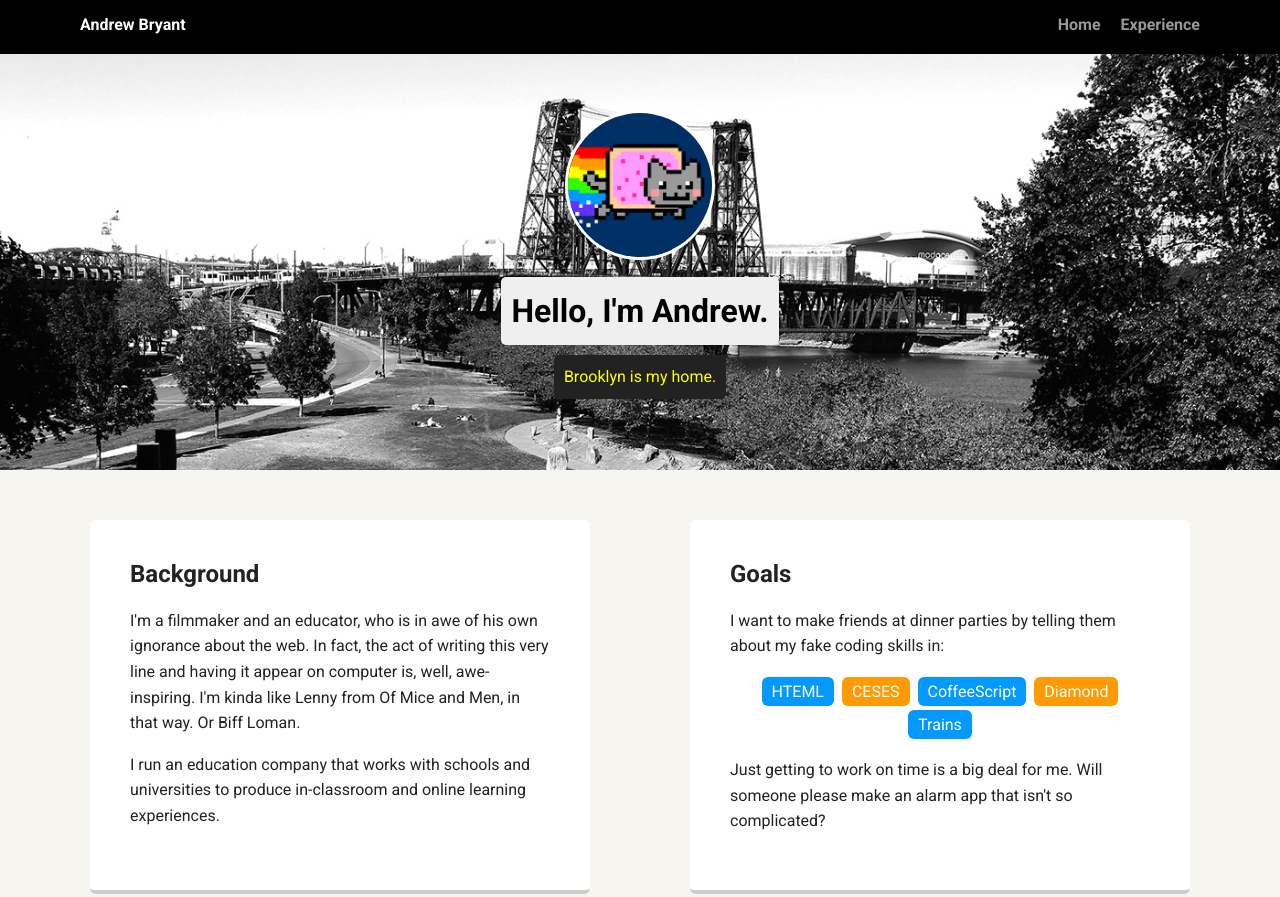
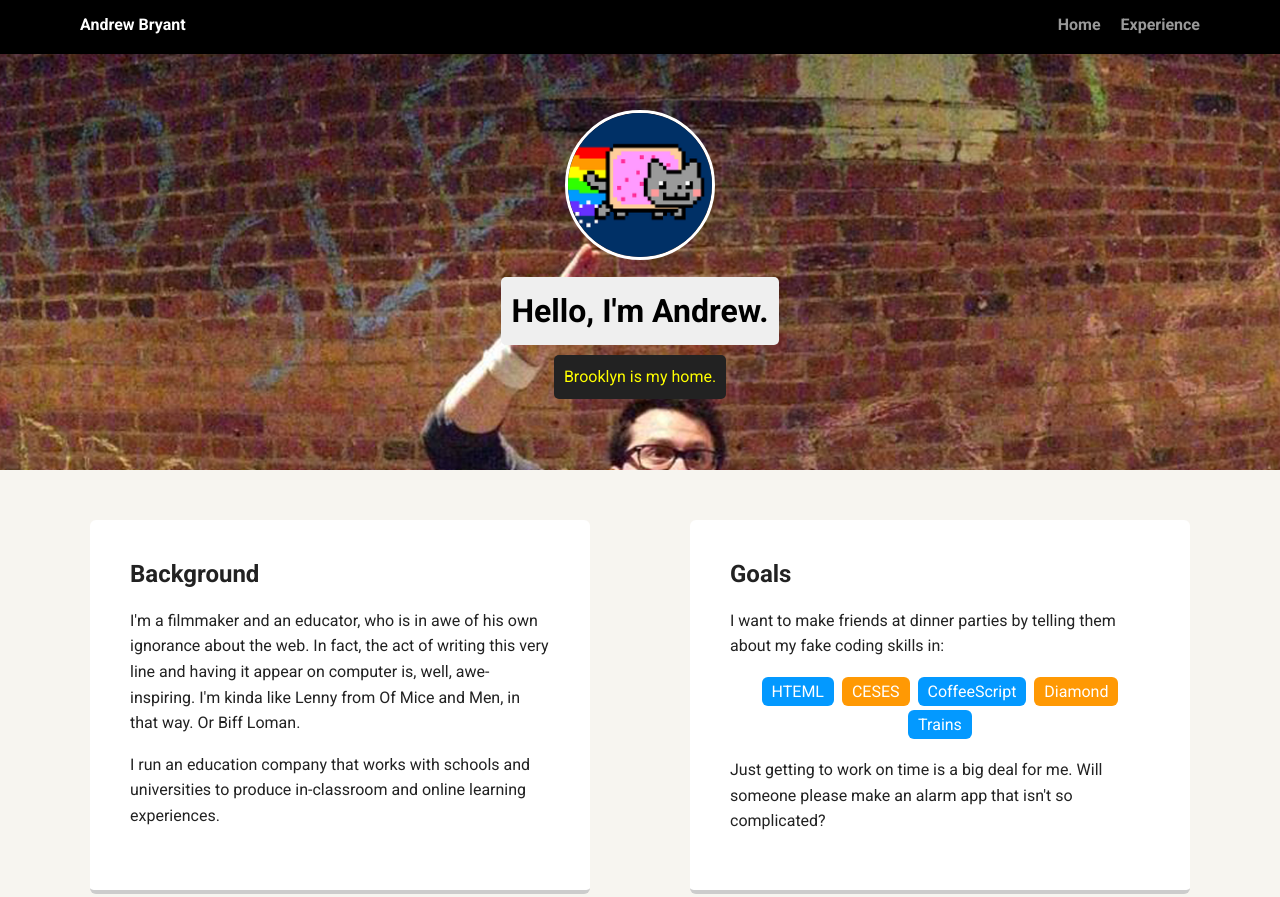
Before and after one commit to andrewmbryant/AndyBryant_TreehouseProfile, a plain HTML site: page index.html in a window 1280 px wide. Shown: the top 897 px of the page. Drawn offline with Linux system fonts and the light colour scheme; a web font is replaced by a local one.

Commit message:
Add Image

```diff
--- a/styles.css
+++ b/styles.css
@@ -57,7 +57,7 @@ a:hover {
 
 header {
   text-align: center;
-  background: url('images/portland.jpg') no-repeat top center ;
+  background: url('images/andy.jpg') no-repeat top center ;
   background-size: cover;
   overflow: hidden;
   padding-top: 60px;
```
Also changed, not shown: images/Andy.jpg (added).
